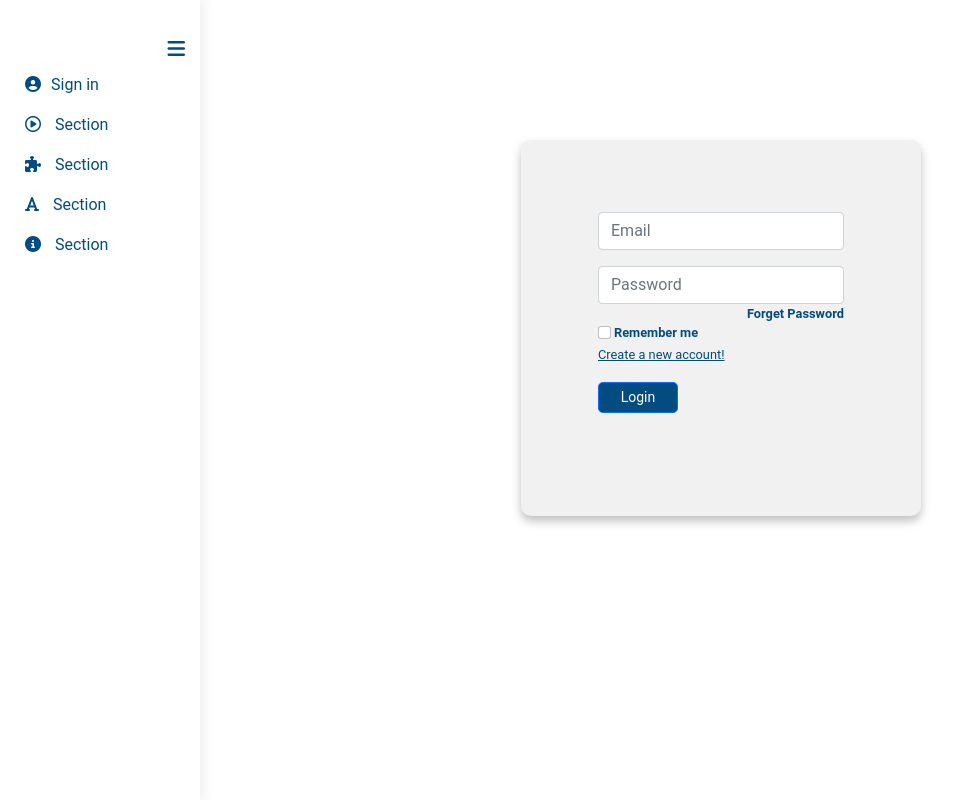
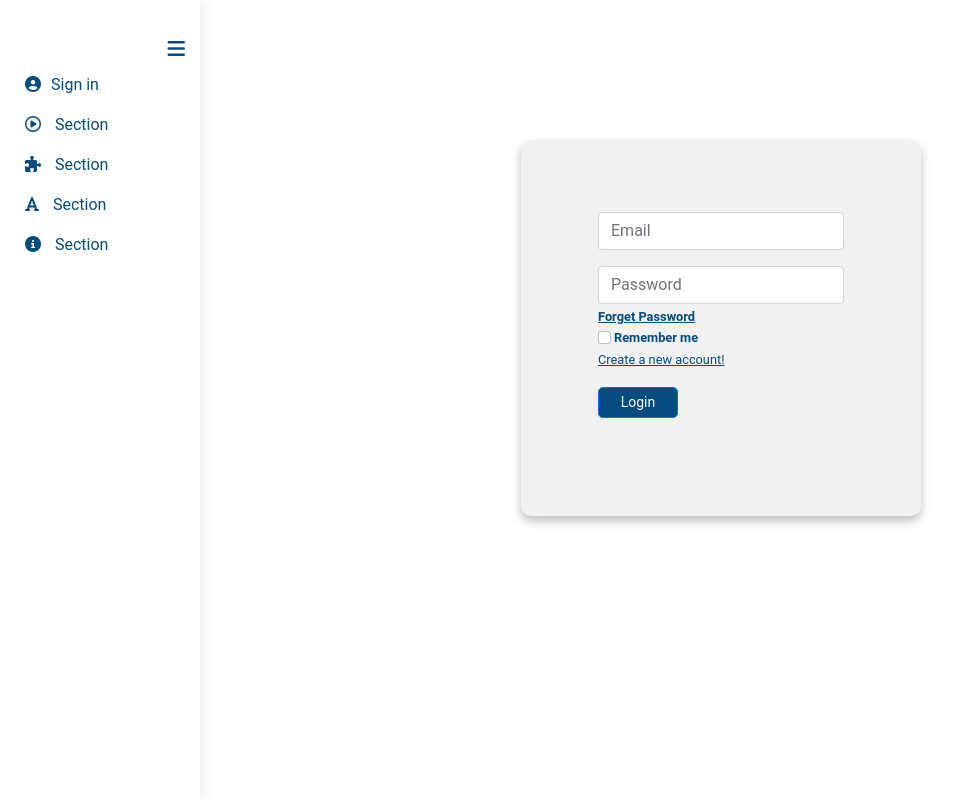
Before and after one commit to shamsurlm10/Q-Air, a Flask app: page /users/login in a window 1280 px wide. Shown: the whole page, without its empty margins (0-963 px from the left). Run offline with Flask 2, Linux system fonts and the light colour scheme; some libraries are stand-ins or nearby versions.

Commit message:
feat: fixed forget password button's route

```diff
--- a/qair/static/style/users/log-reg.css
+++ b/qair/static/style/users/log-reg.css
@@ -1,6 +1,6 @@
 .log-btn{
     background-color: #034C80;
-    width:80px;
+    min-width: 80px;
     border-radius:0.3rem;
 }
 
--- a/qair/templates/users/login.html
+++ b/qair/templates/users/login.html
@@ -37,9 +37,9 @@
                             {{form.password(class="form-control input-box", id="password")}}
                             {%endif%}
                         </div>
-                        <div class="mb-0 log-reg-text">
+                        <a href="{{url_for('users.forget_password')}}" class="mb-0 log-reg-text">
                             <strong>Forget Password</strong>
-                        </div>
+                        </a>
 
                         <div class="log-reg-text text-start">
                             {{ form.remember_me(class="form-check-input") }}
```
